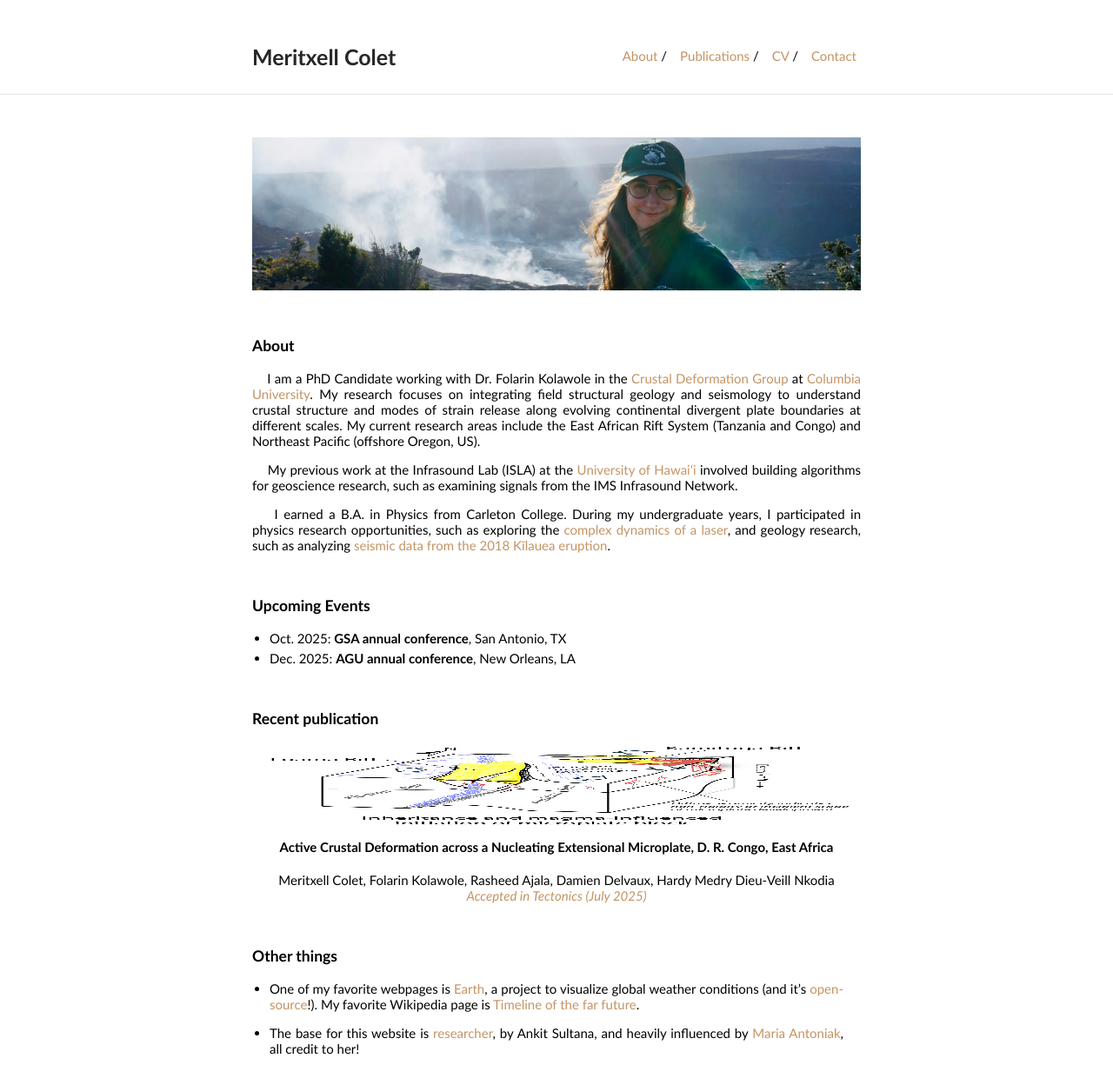
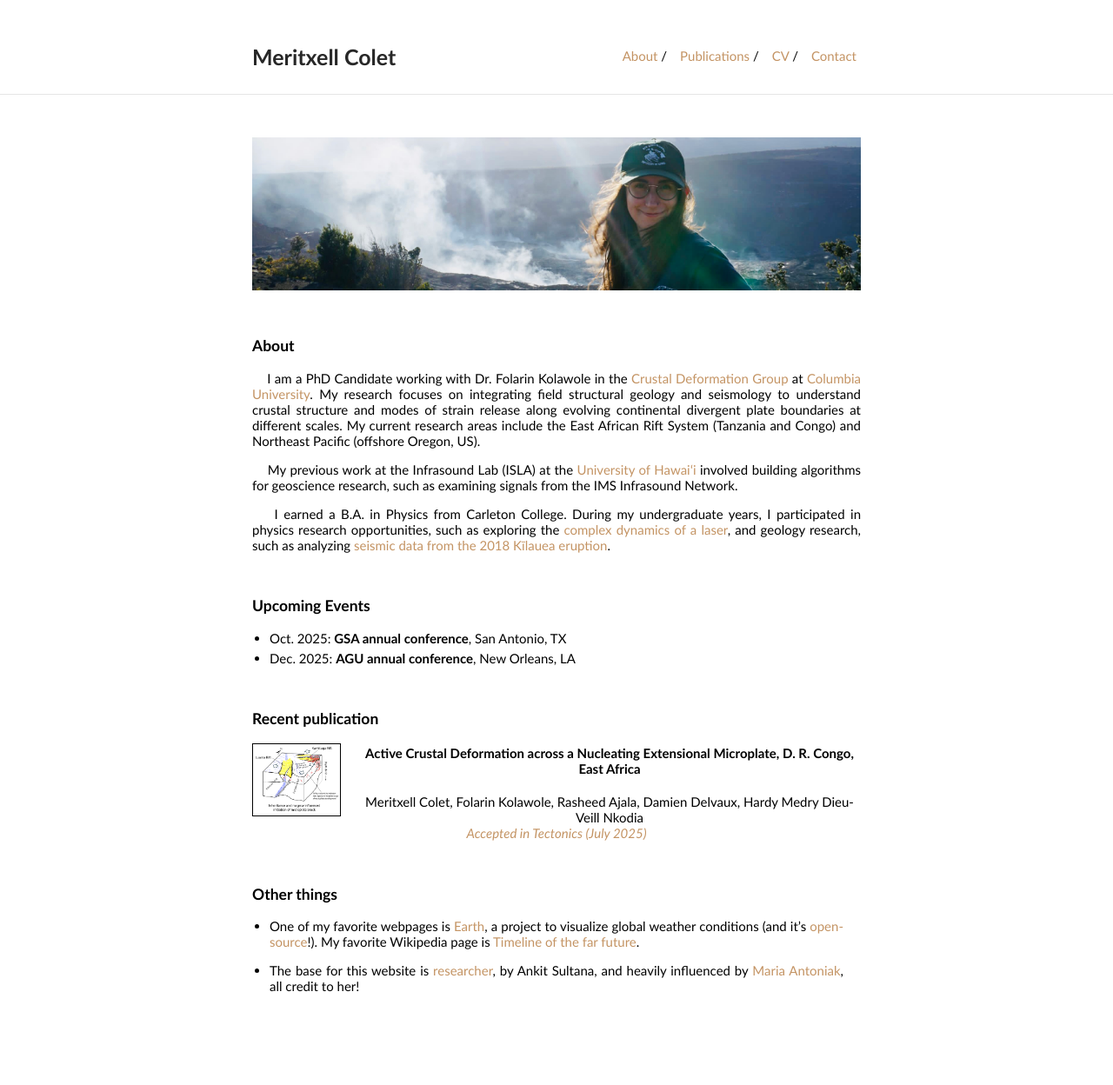
Before and after one commit to MeritxellC/MeritxellC.github.io, a Jekyll site: the page built from index.md, in a window 1280 px wide. Shown: the whole page at 87% size. Built offline with Jekyll 4.4.1, drawn with Linux system fonts in a browser that asks for light colours; after the commit the page ends 1176 px from its top, so only the background shows below that.

Commit message:
try again size img

```diff
--- a/index.md
+++ b/index.md
@@ -35,7 +35,8 @@ and geology research, such as analyzing [seismic data from the 2018 Kīlauea eru
 
 <h3>Recent publication</h3>
 
-<img src="./img/Luama_Kamituga_Figure11_cut.jpg" alt="Itombwe Microplate Nucleation" height="100" style="float: left; margin: 0 20px 10px 0"/>
+<img src="./img/Luama_Kamituga_Figure11_cut.jpg" alt="Itombwe Microplate Nucleation" style="border: 0.5px solid #000; max-width:100px; max-height:100px; width:auto;
+    height:auto; float: left; margin: 0 20px 10px 0"/>
 
 <div align="center">
 <h4> <b> Active Crustal Deformation across a Nucleating Extensional Microplate, D. R. Congo, East Africa </b> </h4>
```
